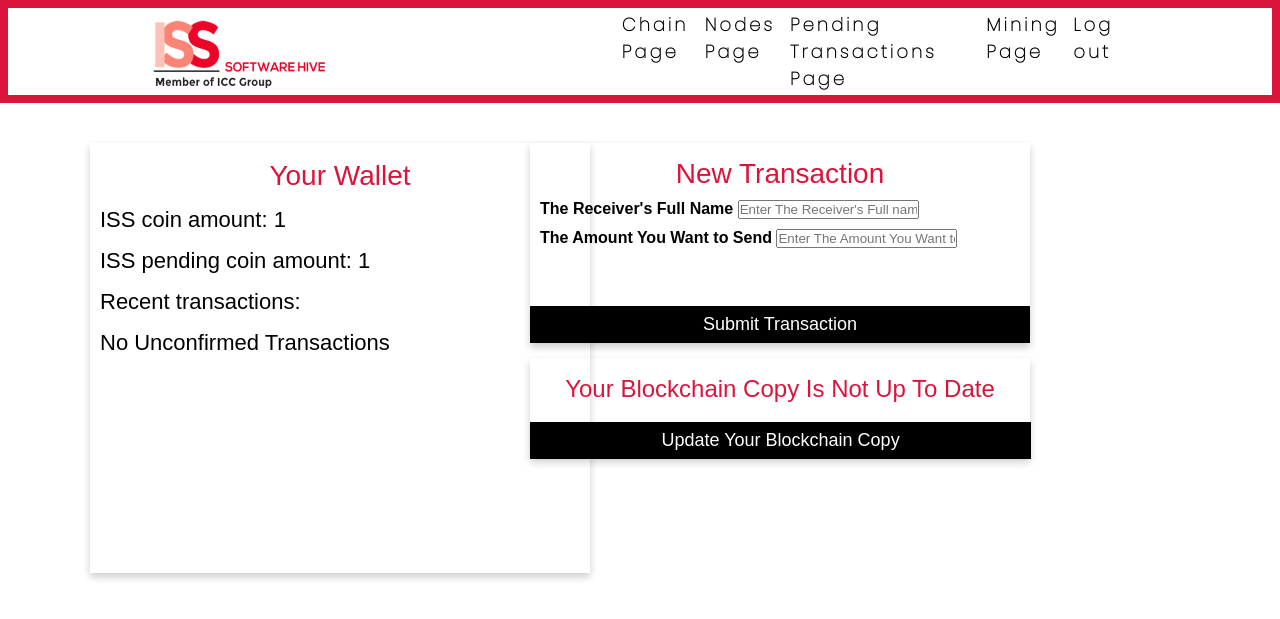
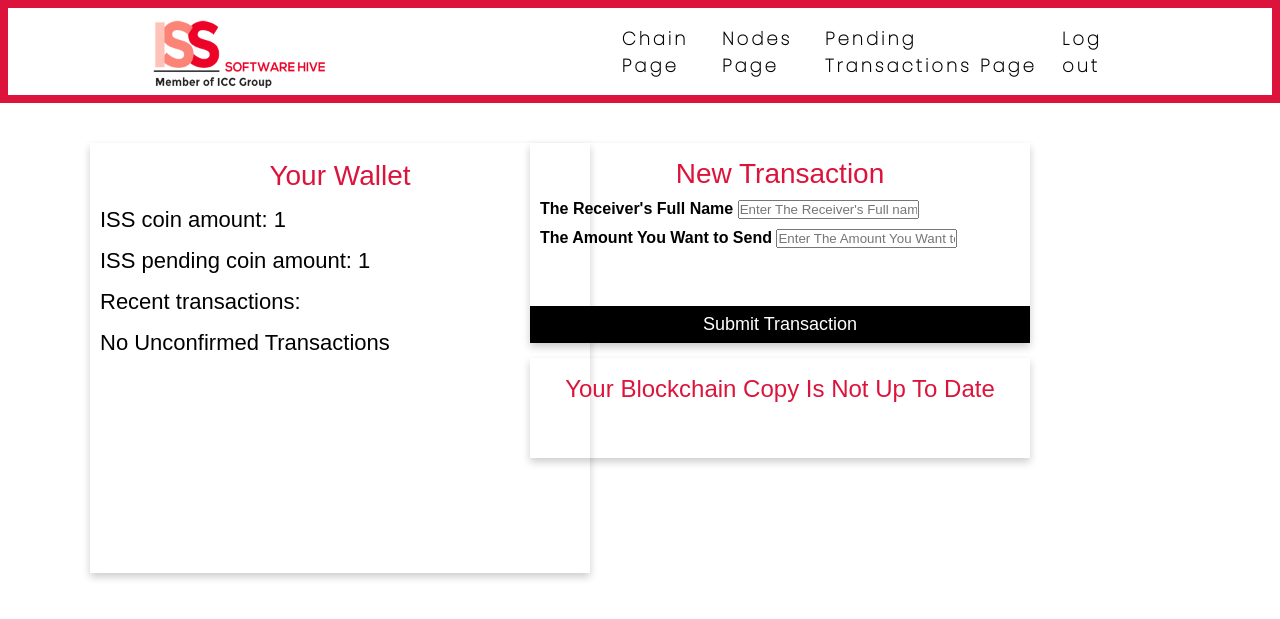
Before and after one commit to Carlangelomikhael/Blockchain-DEV-ISS, a Flask app: template templates/home.html in a window 1280 px wide. Shown: the top 619 px of the page. Run offline with Flask 2, Linux system fonts and the light colour scheme; the template is opened without the code that fills it, so the values that code supplies are empty; the visitor is signed in with stand-in values (Sample User, id 1); parts of the project's set-up code (start-up, migrations or seed data) failed here and were passed over.

Commit message:
Update home.html

```diff
--- a/templates/home.html
+++ b/templates/home.html
@@ -18,9 +18,6 @@
         </li>
         <li>
             <a href="{{url_for('get_pending_transactions')}}">Pending Transactions Page</a>
-        </li>
-        <li>
-            <a href="{{url_for('mine_unconfirmed_transactions')}}">Mining Page</a>
         </li>
         <li>
             <a href="{{url_for('logout')}}">Log out</a>
@@ -82,8 +79,6 @@
     {% else %}
     <p class="title1">Your Blockchain Copy Is Not Up To Date</p>
     {% endif %}
-        <p></p>
-        <a href="{{url_for('download_file')}}"><button class="Blockchain-copy">Update Your Blockchain Copy</button></a>
 </div>
 
 
```
